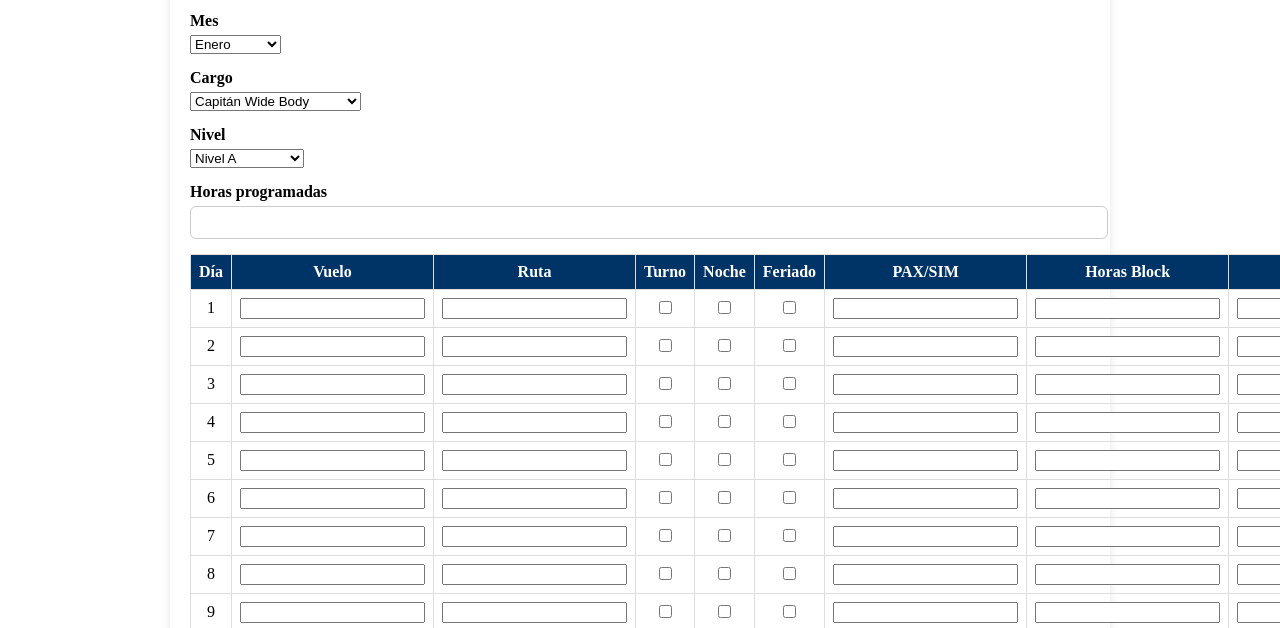
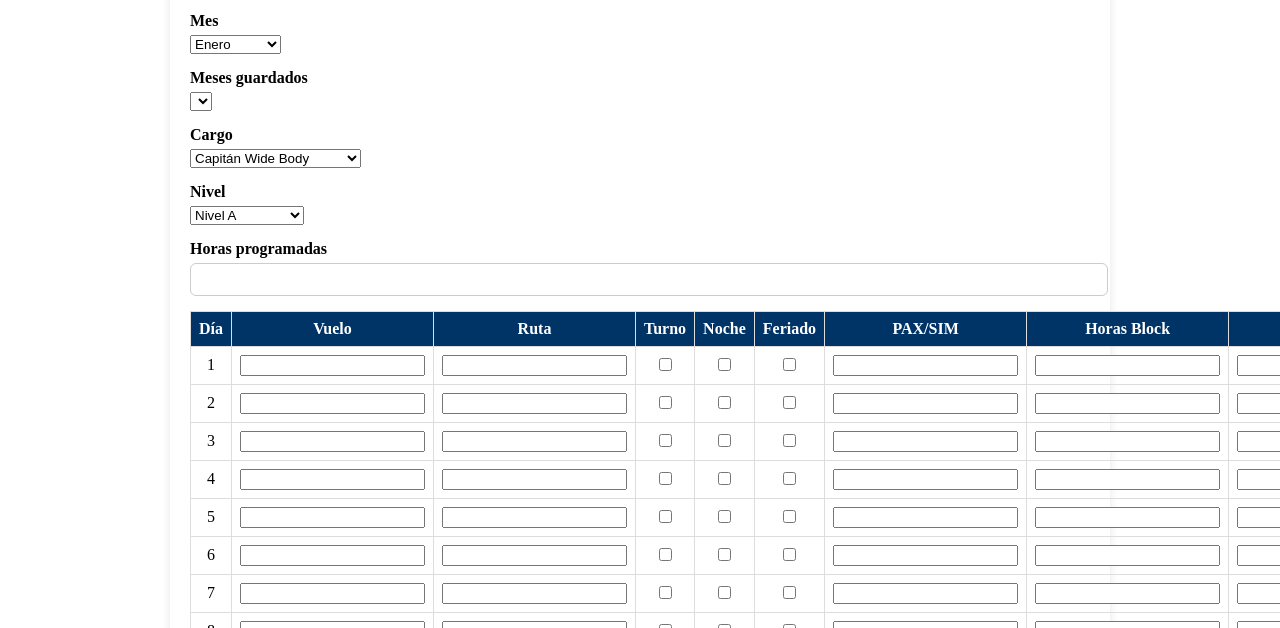
Before and after one commit to freelab2000/horas-y-viaticos, a plain HTML site: page index.html in a window 1280 px wide. Shown: the part 167-795 px from the top of the page. Drawn offline with Linux system fonts and the light colour scheme.

Commit message:
Update index.html

```diff
--- a/index.html
+++ b/index.html
@@ -37,6 +37,11 @@
         <option value="11">Noviembre</option>
         <option value="12">Diciembre</option>
       </select>
+    </div>
+
+    <div class="input-group">
+      <label for="selectorMeses">Meses guardados</label>
+      <select id="selectorMeses" onchange="cargarMesDesdeSelector()"></select>
     </div>
 
     <div class="input-group">
```
